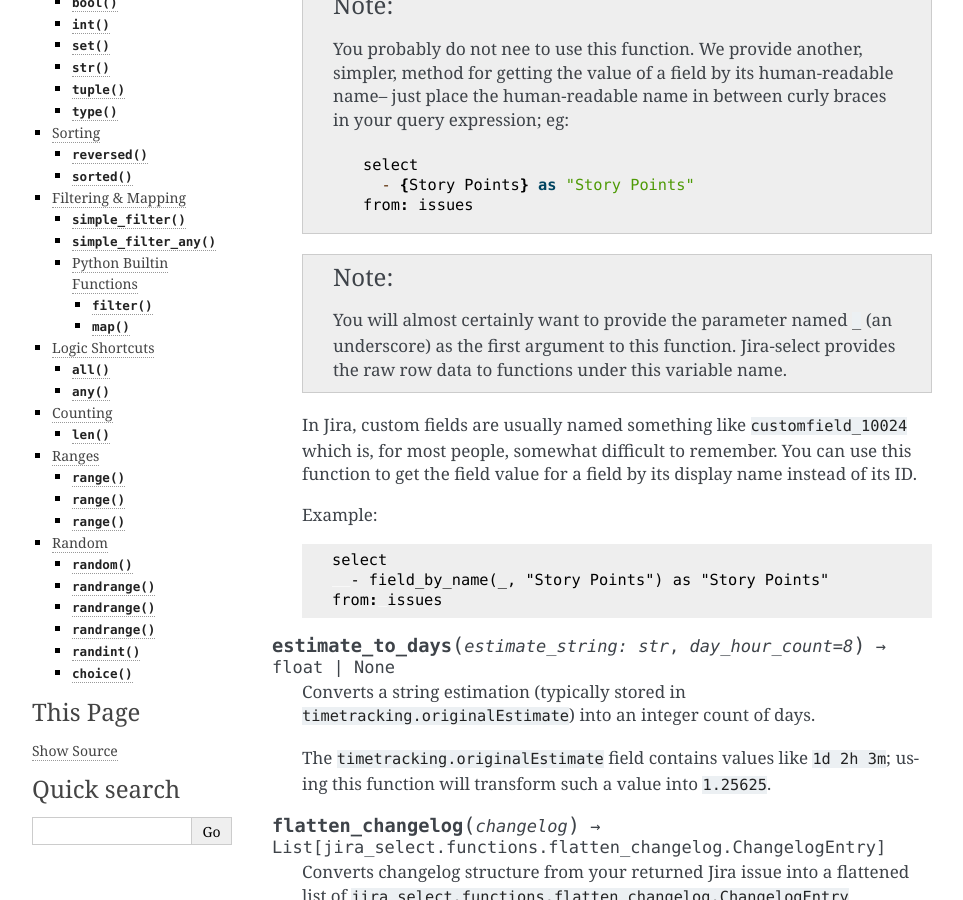
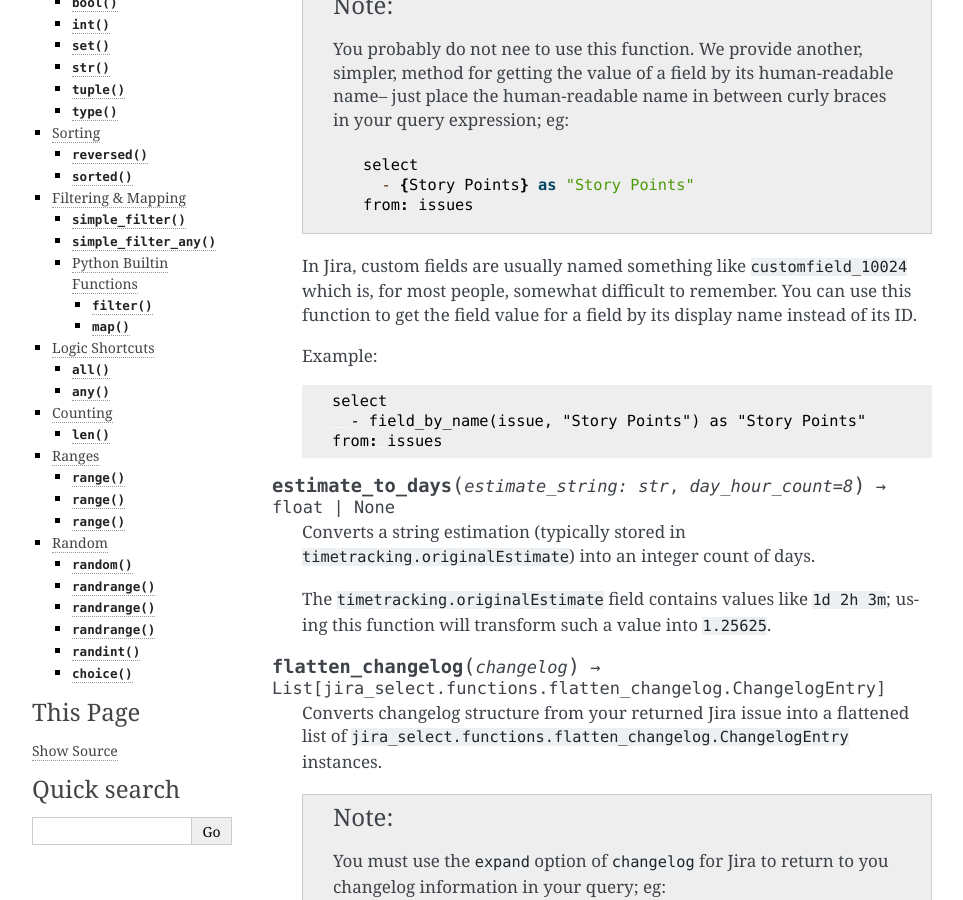
Before and after one commit to coddingtonbear/jira-select, a Sphinx documentation site: the page built from docs/functions.rst, in a window 1280 px wide and 900 px high, scrolled down 1273 px. Shown: the whole window, without its empty margins (148-1111 px from the left). Built offline with Sphinx 7.4.7, drawn with Linux system fonts in a browser that asks for light colours.

Commit message:
Removing references to '_' magic field name.

```diff
--- a/docs/functions.rst
+++ b/docs/functions.rst
@@ -72,12 +72,6 @@ Jira
            - {Story Points} as "Story Points"
          from: issues
 
-   .. note::
-
-      You will almost certainly want to provide the parameter named ``_``
-      (an underscore) as the first argument to this function.
-      Jira-select provides the raw row data to functions under this variable name.
-
    In Jira, custom fields are usually named something like ``customfield_10024``
    which is, for most people, somewhat difficult to remember.  You can use
    this function to get the field value for a field by its display name instead
@@ -88,7 +82,7 @@ Jira
    .. code-block:: yaml
 
       select
-        - field_by_name(_, "Story Points") as "Story Points"
+        - field_by_name(issue, "Story Points") as "Story Points"
       from: issues
 
 .. py:function:: estimate_to_days(estimate_string: str, day_hour_count=8) -> Optional[float]
```
